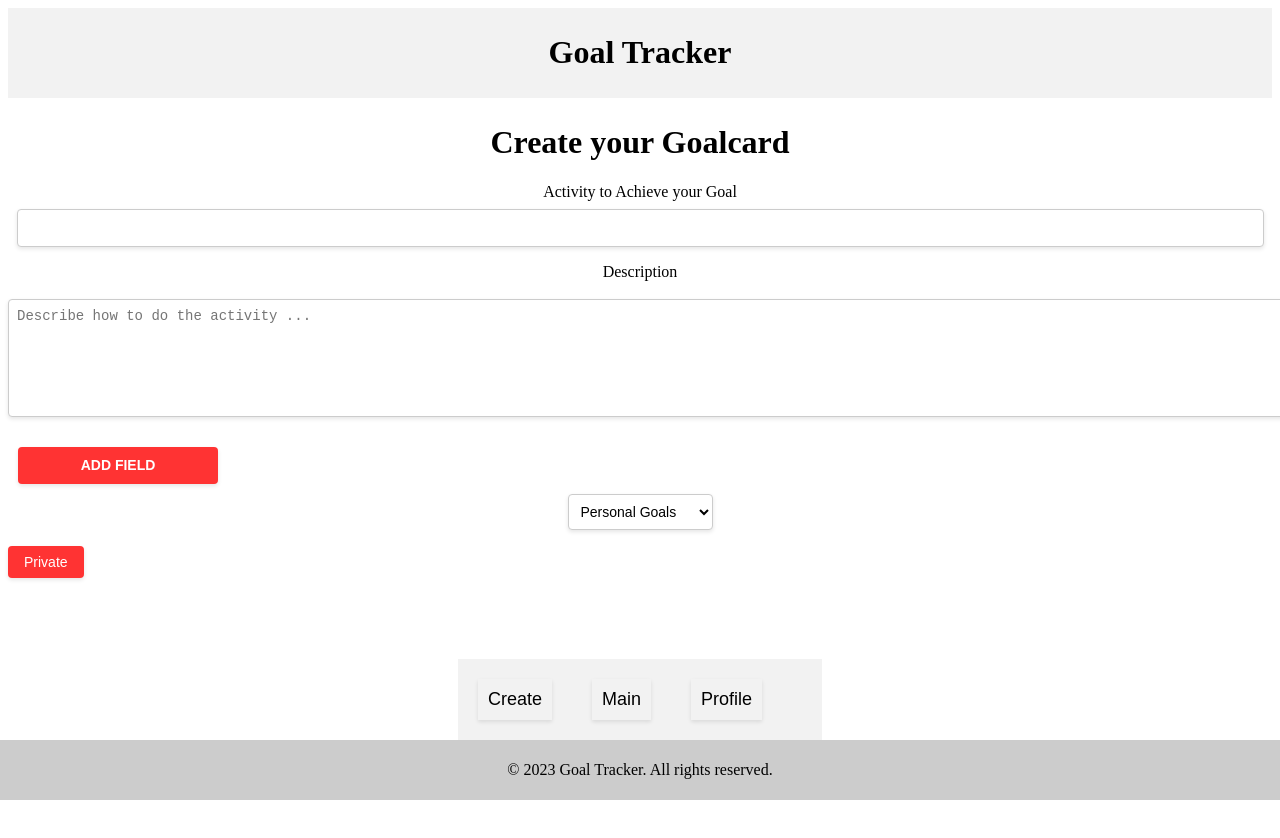
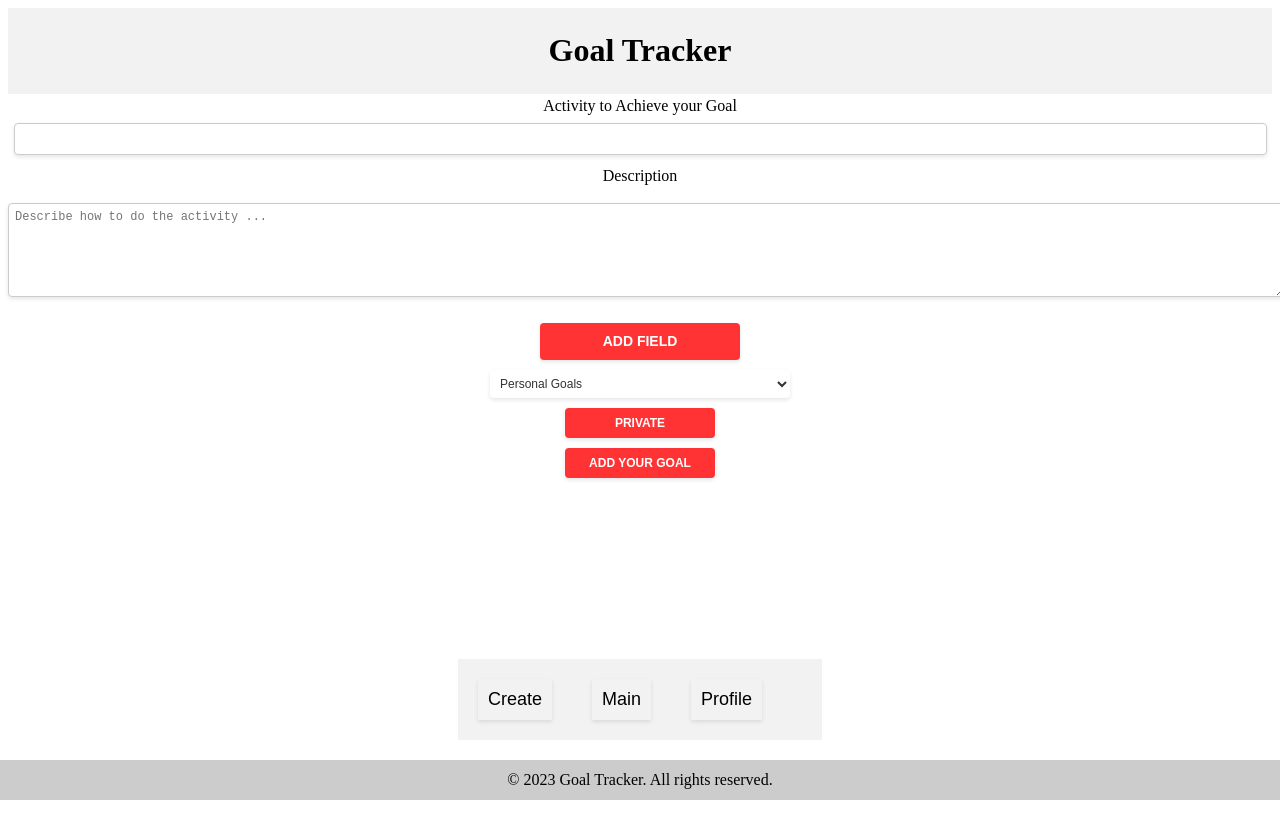
Before and after one commit to CKone2k/CK-capstone, a Next.js app: page / in a window 1280 px wide. Shown: the top 838 px of the page. Built offline with nearby package versions, Linux system fonts and the light colour scheme.

Commit message:
stylingchanges

```diff
--- a/components/Button.js
+++ b/components/Button.js
@@ -1,9 +1,11 @@
+import React from "react";
 import PropTypes from "prop-types";
 import styled from "styled-components";
+import { buttonStyles } from "@/styles";
 
-const Button = ({ children, onClick, type }) => {
+const Button = ({ children, onClick, type, style }) => {
   return (
-    <StyledButton onClick={onClick} type={type}>
+    <StyledButton onClick={onClick} type={type} style={style}>
       {children}
     </StyledButton>
   );
@@ -13,24 +15,17 @@ Button.propTypes = {
   children: PropTypes.node.isRequired,
   onClick: PropTypes.func,
   type: PropTypes.oneOf(["button", "submit", "reset"]),
+  style: PropTypes.object,
 };
 
 Button.defaultProps = {
   onClick: null,
   type: "button",
+  style: {},
 };
 
 const StyledButton = styled.button`
-  padding: 8px 16px;
-  background-color: #ff3333;
-  color: #fff;
-  border: none;
-  border-radius: 4px;
-  cursor: pointer;
-  font-size: 14px;
-  box-shadow: 0 2px 4px rgba(0, 0, 0, 0.1);
-  flex: 1;
-  margin-right: 8px;
+  ${buttonStyles}
 `;
 
 export default Button;
--- a/components/CardCreator.js
+++ b/components/CardCreator.js
@@ -1,8 +1,8 @@
 import { useState } from "react";
 import CardForm from "./CardForm";
-import Button from "./Button";
 import Dropdown from "./dropdown";
 import ToggleButton from "./ToggleButton";
+import SubmitButton from "./SubmitButton";
 
 const options = ["Personal Goals", "Work Goals", "Educational Goal"];
 
@@ -23,15 +23,22 @@ const CardCreator = () => {
     setIsPublic(!isPublic);
   };
 
+  const handleSubmit = (e) => {
+    e.preventDefault();
+    // handle submitting data to database
+  };
+
   return (
     <div>
-      <CardForm onSubmit={handleCreateCard} buttonComponent={Button} />
+      <CardForm onSubmit={handleCreateCard} />
       <Dropdown
         options={options}
         selectedOption={selectedOption}
         onOptionChange={handleOptionChange}
       />
       <ToggleButton privateText="Private" publicText="Public" />
+
+      <SubmitButton onClick={handleSubmit} />
 
       {cards.map((card, index) => (
         <div key={index}>
--- a/components/CreateGoalcardPage.js
+++ /dev/null
@@ -1,22 +0,0 @@
-import React from "react";
-import styled from "styled-components";
-import CardCreator from "./CardCreator";
-
-const Heading = styled.h1`
-  text-align: center;
-`;
-
-const Container = styled.div`
-  ${(props) => props.theme.container}
-`;
-
-const CreateGoalcardPage = () => {
-  return (
-    <Container>
-      <Heading>Create your Goalcard</Heading>
-      <CardCreator></CardCreator>
-    </Container>
-  );
-};
-
-export default CreateGoalcardPage;
--- a/package.json
+++ b/package.json
@@ -13,10 +13,14 @@
     "@next/font": "^13.3.0",
     "eslint": "8.38.0",
     "eslint-config-next": "13.3.0",
+    "mongodb": "^5.4.0",
     "next": "13.3.0",
     "react": "^18.2.0",
     "react-dom": "^18.2.0",
-    "styled-components": "^5.3.10"
+    "react-query": "^3.39.3",
+    "styled-components": "^5.3.10",
+    "uuid": "^9.0.0",
+    "zustand": "^4.3.8"
   },
   "devDependencies": {
     "@svgr/webpack": "^7.0.0",
--- a/pages/_app.js
+++ b/pages/_app.js
@@ -1,6 +1,6 @@
 import React from "react";
 import Header from "@/components/header";
-import CreateGoalcardPage from "@/components/CreateGoalcardPage";
+import CardCreator from "@/components/CardCreator";
 import Footer from "@/components/Footer";
 import { mainStyles } from "@/styles";
 
@@ -8,7 +8,7 @@ const App = () => {
   return (
     <div style={mainStyles}>
       <Header />
-      <CreateGoalcardPage />
+      <CardCreator />
       <Footer />
     </div>
   );
--- a/pages/index.js
+++ b/pages/index.js
@@ -1,13 +1,13 @@
 import React from "react";
 import Header from "@/components/header";
-import CreateGoalcardPage from "@/components/CreateGoalcardPage";
+import CardCreator from "@/components/CardCreator";
 import Footer from "@/components/Footer";
 
 const Home = () => {
   return (
     <>
       <Header />
-      <CreateGoalcardPage />
+      <CardCreator />
       <Footer />
     </>
   );
--- a/styles.js
+++ b/styles.js
@@ -13,9 +13,9 @@ export const GlobalStyle = createGlobalStyle`
   }
 `;
 export const containerStyles = {
-  maxWidth: "500px",
+  maxWidth: "350px",
   margin: "40px auto",
-  padding: "30px",
+  padding: "20px",
   minHeight: "calc(150vh - 130px)",
   overflowY: "auto",
   display: "flex",
@@ -25,12 +25,12 @@ export const containerStyles = {
 
 export const textFieldStyles = {
   margin: "0 auto 10px",
-  width: "calc(100% - 35px)",
-  padding: "10px 8px",
-  fontSize: "14px",
+  width: "calc(100% - 25px)",
+  padding: "8px 6px",
+  fontSize: "12px",
   borderRadius: "4px",
   border: "1px solid #ccc",
-  marginBottom: "16px",
+  marginBottom: "12px",
   boxShadow: "0 2px 4px rgba(0, 0, 0, 0.1)",
   backgroundColor: "#fff",
   display: "inline-block",
@@ -40,24 +40,27 @@ export const textFieldStyles = {
 export const textareaStyles = {
   margin: "10px 0",
   width: "100%",
-  height: "100px",
-  padding: "8px",
-  fontSize: "14px",
+  height: "80px",
+  padding: "6px",
+  fontSize: "12px",
   borderRadius: "4px",
   border: "1px solid #ccc",
-  marginBottom: "16px",
+  marginBottom: "12px",
   boxShadow: "0 2px 4px rgba(0, 0, 0, 0.1)",
   backgroundColor: "#fff",
 };
 
 export const dropdownStyles = {
-  margin: "0 auto 16px",
-  padding: "8px",
-  fontSize: "14px",
+  margin: "10px auto",
+  padding: "6px",
+  fontSize: "12px",
   borderRadius: "4px",
-  border: "1px solid #ccc",
+  border: "none",
   boxShadow: "0 2px 4px rgba(0, 0, 0, 0.1)",
   backgroundColor: "#fff",
+  color: "#333",
+  width: "100%",
+  maxWidth: "300px",
 };
 
 export const buttonContainerStyles = {
@@ -67,18 +70,18 @@ export const buttonContainerStyles = {
 };
 
 export const buttonStyles = {
-  padding: "8px 16px",
+  padding: "6px 12px",
   backgroundColor: "#ff3333",
   color: "#fff",
   border: "none",
   borderRadius: "4px",
   cursor: "pointer",
-  fontSize: "14px",
+  fontSize: "12px",
   fontWeight: "bold",
   boxShadow: "0 2px 4px rgba(0, 0, 0, 0.1)",
   width: "100%",
-  maxWidth: "200px",
-  margin: "0 auto",
+  maxWidth: "150px",
+  margin: "10px auto 0",
   display: "block",
   textAlign: "center",
   lineHeight: "1.5",
@@ -90,12 +93,12 @@ export const footerStyles = {
   bottom: 0,
   left: 0,
   right: 0,
-  height: "60px",
+  height: "40px",
   backgroundColor: "#ccc",
   display: "flex",
   alignItems: "center",
   justifyContent: "center",
-  padding: "0 20px",
+  padding: "0 10px",
   zIndex: -1,
 };
 
@@ -108,8 +111,8 @@ export const mainStyles = {
 
 export const headerStyles = {
   backgroundColor: "#f2f2f2",
-  padding: "5px",
-  marginBottom: "5px",
+  padding: "3px",
+  marginBottom: "3px",
   textAlign: "center",
 };
 export const menuBarStyles = {
@@ -144,7 +147,7 @@ export const newButtonStyles = {
   boxShadow: "0 2px 4px rgba(0, 0, 0, 0.1)",
   width: "100%",
   maxWidth: "200px",
-  margin: "10px",
+  margin: "10px auto",
   display: "block",
   textAlign: "center",
   lineHeight: "1.5",
```
Also changed, not shown: api/index.js (added), 1 other file (tests, documents, lock files or other folders).
